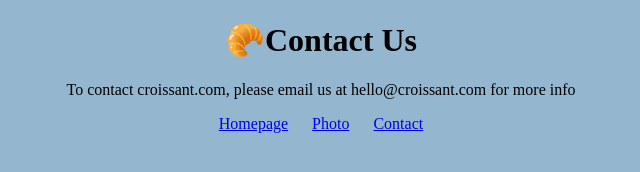
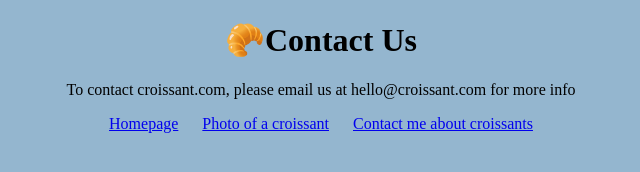
Before and after one commit to LaceyTN/croissant-multiple-pages, a plain HTML site: page contact.html in a window 1280 px wide. Shown: the whole page, without its empty margins (319-959 px from the left). Drawn offline with Linux system fonts and the light colour scheme.

Commit message:
added SEO

```diff
--- a/contact.html
+++ b/contact.html
@@ -15,8 +15,8 @@
     </p>
     <footer>
       <a href="/"> Homepage</a>
-      <a href="/photo.html">Photo</a>
-      <a href="/contact.html">Contact</a>
+      <a href="/photo.html">Photo of a croissant</a>
+      <a href="/contact.html">Contact me about croissants</a>
     </footer>
   </body>
 </html>
```
Also changed, not shown: index.html (+4 -4 lines), photo.html (+3 -3 lines).
